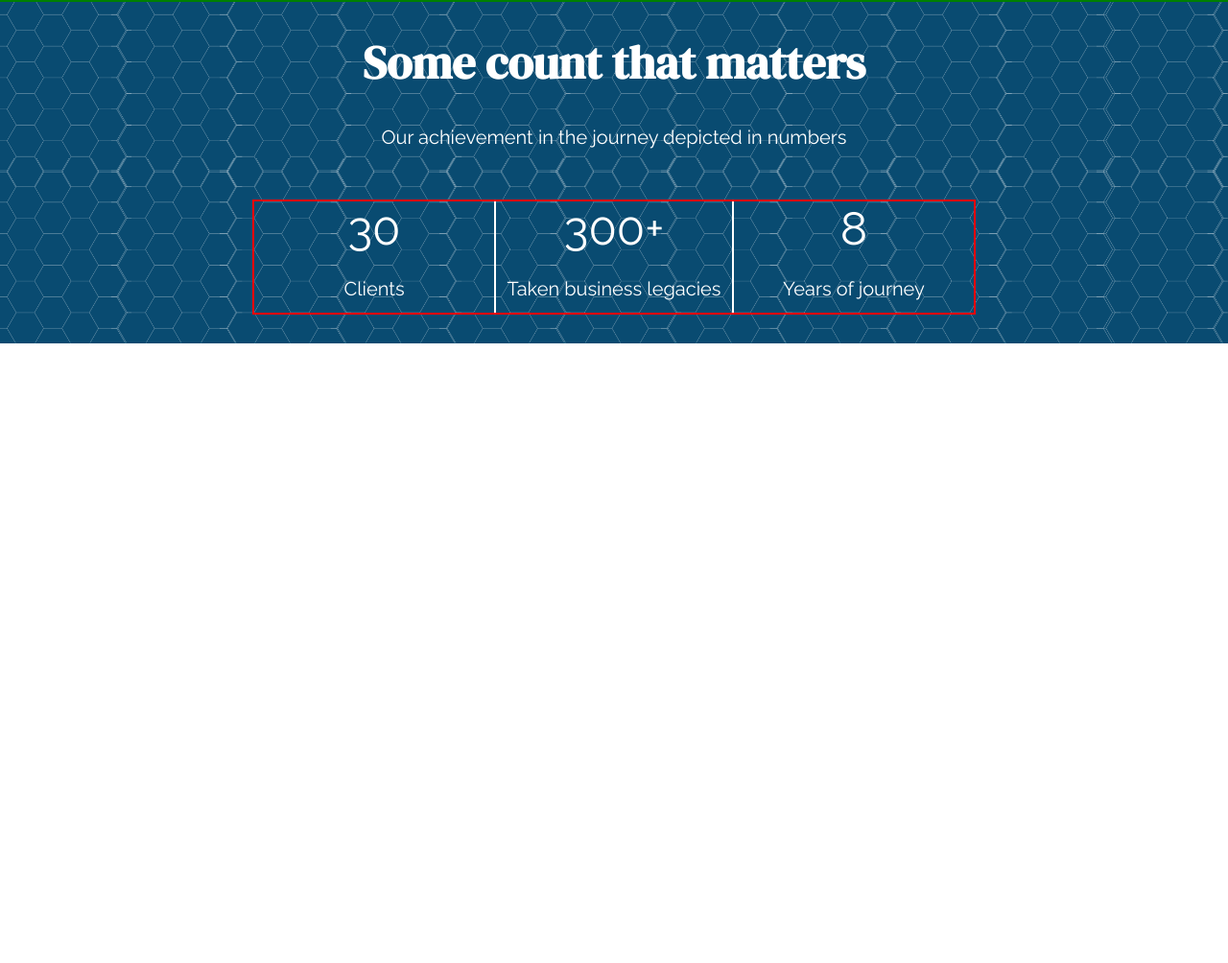
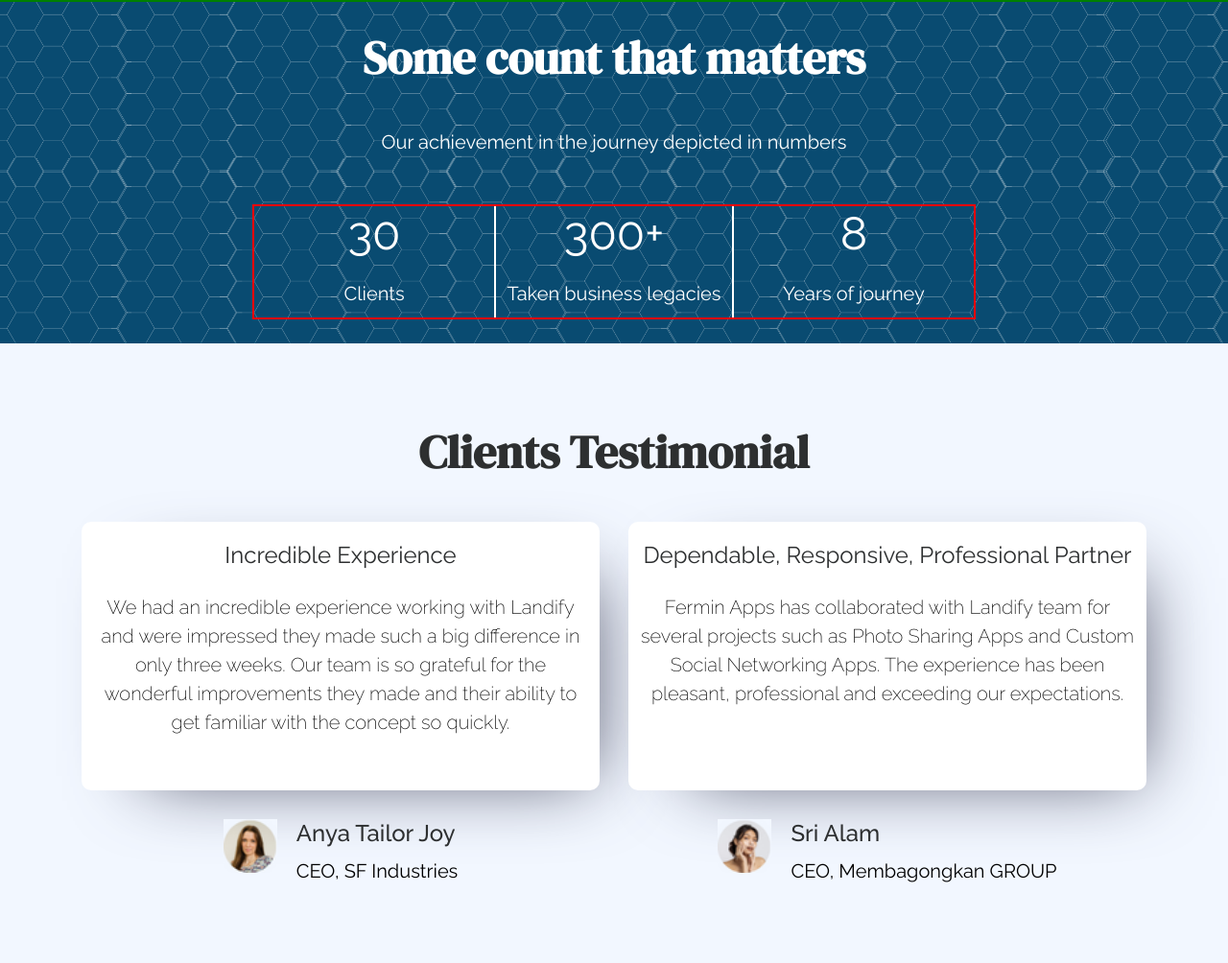
Before and after one commit to AgnieszkaRyling/lawyer-landing-page, a plain HTML site: page index.html in a window 1280 px wide. Shown: the part 1796-2800 px from the top of the page at 96% size. Before the commit the page ends 2154 px from the top, so only its background shows below. Drawn offline with Linux system fonts and the light colour scheme.

Commit message:
testimonials 1st commit

```diff
--- a/index.html
+++ b/index.html
@@ -190,6 +190,63 @@
           </div>
         </div>
       </section>
+      <section class="section-testimonials container">
+        <h2 class="h2-text text-darkgray">Clients Testimonial</h2>
+        <div class="testimonials-box">
+          <div class="testimonial-item">
+            <div class="testimonial-text-box shadow mb-30">
+              <p class="p-medium text-darkgray center-text">
+                Incredible Experience
+              </p>
+              <p class="p-text p-thin center-text">
+                We had an incredible experience working with Landify and were
+                impressed they made such a big difference in only three weeks.
+                Our team is so grateful for the wonderful improvements they made
+                and their ability to get familiar with the concept so quickly.
+              </p>
+            </div>
+            <div class="client-box">
+              <div class="client-picture-box">
+                <img
+                  src="pictures/achiev-image-1.png"
+                  alt="Anya Taylor Joy, Lawliet happy client"
+                />
+              </div>
+              <div class="client-text-box">
+                <p class="p-medium text-darkgray p-bold mb-10">
+                  Anya Tailor Joy
+                </p>
+                <p class="p-text">CEO, SF Industries</p>
+              </div>
+            </div>
+          </div>
+          <div class="testimonial-item">
+            <div class="testimonial-text-box shadow mb-30">
+              <p class="p-medium text-darkgray center-text">
+                Dependable, Responsive, Professional Partner
+              </p>
+              <p class="p-text p-thin center-text">
+                Fermin Apps has collaborated with Landify team for several
+                projects such as Photo Sharing Apps and Custom Social Networking
+                Apps. The experience has been pleasant, professional and
+                exceeding our expectations.
+              </p>
+            </div>
+            <div class="client-box">
+              <div class="client-picture-box">
+                <img
+                  src="pictures/achiev-image-2.png"
+                  alt="Sri Alam, Lawliet happy client"
+                />
+              </div>
+              <div class="client-text-box">
+                <p class="p-medium text-darkgray p-bold mb-10">Sri Alam</p>
+                <p class="p-text">CEO, Membagongkan GROUP</p>
+              </div>
+            </div>
+          </div>
+        </div>
+      </section>
     </main>
     <footer></footer>
     <script>
--- a/scss/_fonts.scss
+++ b/scss/_fonts.scss
@@ -1,5 +1,5 @@
 @use "variables";
-@import url("https://fonts.googleapis.com/css2?family=DM+Serif+Display&family=Raleway:wght@200;400&display=swap");
+@import url("https://fonts.googleapis.com/css2?family=DM+Serif+Display&family=Raleway:wght@200;400;500;600&display=swap");
 
 .p-text {
   font-size: 20px;
@@ -11,6 +11,10 @@
   font-weight: 200;
 }
 
+.p-bold {
+  font-weight: 500;
+}
+
 .p-small {
   font-size: 16px;
   line-height: 25px;
@@ -18,7 +22,7 @@
 
 .p-medium {
   font-size: 24px;
-  color: variables.$gray;
+  margin-bottom: 25px;
 }
 
 .p-big {
@@ -59,7 +63,7 @@
 .h2-text {
   font-size: 48px;
   font-family: "DM Serif Display";
-  margin-bottom: 30px;
+  margin-bottom: 40px;
 }
 
 .h3-text {
--- a/scss/_reuse.scss
+++ b/scss/_reuse.scss
@@ -16,6 +16,10 @@
   background-color: variables.$darkblue;
   padding: 20px;
   border-radius: 10px;
+}
+
+.mb-10 {
+  margin-bottom: 10px;
 }
 
 .mb-50 {
--- /dev/null
+++ b/scss/_section-testimonials.scss
@@ -0,0 +1,41 @@
+@use "variables";
+
+.section-testimonials {
+  max-width: 1440px;
+  background-color: variables.$background;
+  display: flex;
+  flex-direction: column;
+  justify-content: center;
+  align-items: center;
+  padding: 80px;
+}
+
+.testimonials-box {
+  display: flex;
+  gap: 30px;
+}
+
+.testimonial-item {
+  width: 540px;
+}
+
+.testimonial-text-box {
+  width: 100%;
+  min-height: 280px;
+  background: #fff;
+  border-radius: 10px;
+  display: flex;
+  flex-direction: column;
+  padding: 20px 10px;
+}
+
+.client-picture-box {
+  width: 56px;
+  height: 56px;
+}
+
+.client-box {
+  display: flex;
+  justify-content: center;
+  gap: 20px;
+}
--- a/stylesheet.scss
+++ b/stylesheet.scss
@@ -7,3 +7,4 @@
 @use "scss/section-hero";
 @use "scss/section-about";
 @use "scss/section-achievements";
+@use "scss/section-testimonials";
```
Also changed, not shown: pictures/achiev-image-1.png (added), pictures/achiev-image-2.png (added), stylesheet.css, 1 other file.
